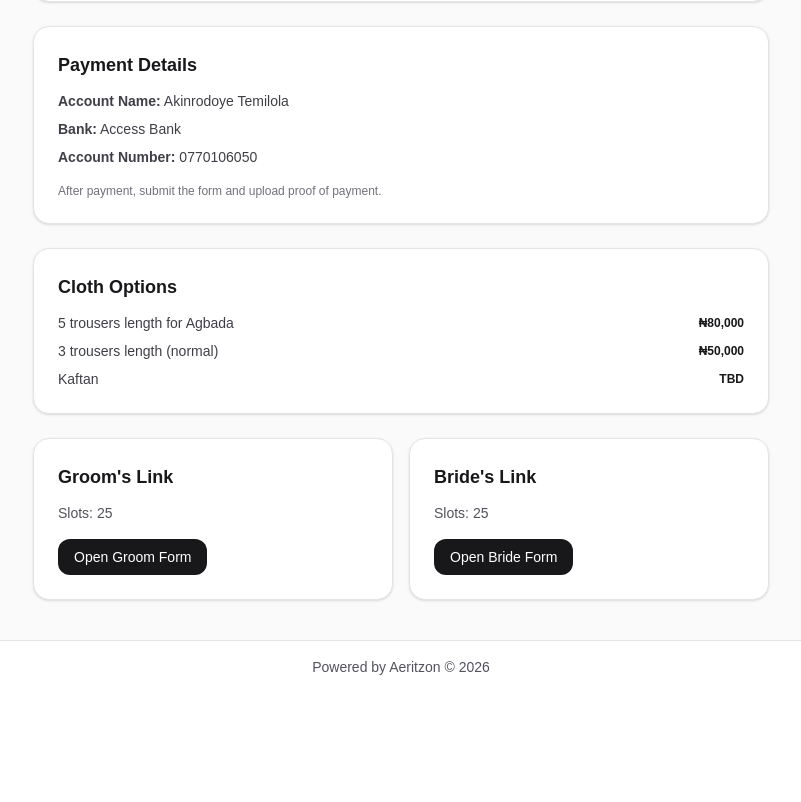
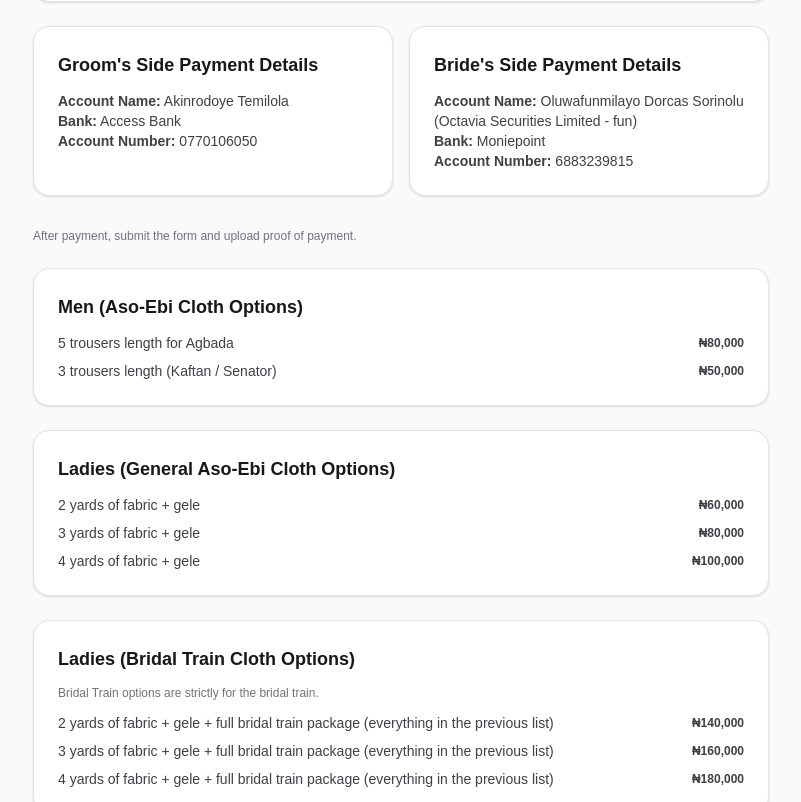
Before and after one commit to Aeritzon-Systems/OyinTope-2026, a Next.js app: page /forms in a window 1280 px wide. Shown: the part 260-1062 px from the top of the page, without its empty margins (239-1040 px from the left). Before the commit the page ends 953 px from the top, so only its background shows below. Built offline with nearby package versions, Linux system fonts and the light colour scheme.

Commit message:
Bride side details implemented

```diff
--- a/src/app/forms/page.tsx
+++ b/src/app/forms/page.tsx
@@ -10,7 +10,7 @@ export default function FormsPage() {
   return (
     <Container>
       <div className="flex flex-col gap-6">
-        <div className="flex item-center justify-between">
+        <div className="flex items-center justify-between">
           <h1 className="text-2xl font-bold">Wedding Forms</h1>
           <Link className="text-sm text-zinc-600 hover:text-zinc-900 underline" href="/">
             Home
@@ -29,30 +29,67 @@ export default function FormsPage() {
           </ul>
         </Card>
 
-        <Card title="Payment Details">
-          <div className="grid gap-2">
+        <div className="grid gap-4 sm:grid-cols-2">
+          <Card title="Groom's Side Payment Details">
             <p>
-              <span className="font-semibold">Account Name:</span> {c.payment.accountName}
+              <span className="font-semibold">Account Name:</span> {c.mensPayment.accountName}
             </p>
             <p>
-              <span className="font-semibold">Bank:</span> {c.payment.bankName}
+              <span className="font-semibold">Bank:</span> {c.mensPayment.bankName}
             </p>
             <p>
-              <span className="font-semibold">Account Number:</span> {c.payment.accountNumber}
+              <span className="font-semibold">Account Number:</span> {c.mensPayment.accountNumber}
             </p>
+          </Card>
 
-            <p className="mt-2 text-xs text-zinc-500">
-              After payment, submit the form and upload proof of payment.
+          <Card title="Bride's Side Payment Details">
+            <p>
+              <span className="font-semibold">Account Name:</span> {c.ladiesPayment.accountName}
             </p>
-          </div>
+            <p>
+              <span className="font-semibold">Bank:</span> {c.ladiesPayment.bankName}
+            </p>
+            <p>
+              <span className="font-semibold">Account Number:</span> {c.ladiesPayment.accountNumber}
+            </p>
+          </Card>
+        </div>
+
+        <p className="mt-2 text-xs text-zinc-500">
+          After payment, submit the form and upload proof of payment.
+        </p>
+
+        <Card title="Men (Aso-Ebi Cloth Options)">
+          <ul className="space-y-2">
+            {c.attire.men.asoEbi.map((o) => (
+              <li key={o.name} className="flex items-center justify-between gap-4">
+                <span>{o.name}</span>
+                <span className="text-xs font-semibold text-primary">{o.price}</span>
+              </li>
+            ))}
+          </ul>
         </Card>
 
-        <Card title="Cloth Options">
+        <Card title="Ladies (General Aso-Ebi Cloth Options)">
           <ul className="space-y-2">
-            {c.attireOptions.map((o) => (
+            {c.attire.ladies.asoEbi.map((o) => (
               <li key={o.name} className="flex items-center justify-between gap-4">
                 <span>{o.name}</span>
-                <span className="text-xs font-semibold text-zinc-900">{o.price}</span>
+                <span className="text-xs font-semibold text-primary">{o.price}</span>
+              </li>
+            ))}
+          </ul>
+        </Card>
+
+        <Card title="Ladies (Bridal Train Cloth Options)">
+          <p className="mb-3 text-xs text-zinc-500">
+            Bridal Train options are strictly for the bridal train.
+          </p>
+          <ul className="space-y-2">
+            {c.attire.ladies.bridalTrain.map((o) => (
+              <li key={o.name} className="flex items-center justify-between gap-4">
+                <span>{o.name}</span>
+                <span className="text-xs font-semibold text-primary">{o.price}</span>
               </li>
             ))}
           </ul>
--- a/src/app/page.tsx
+++ b/src/app/page.tsx
@@ -50,6 +50,17 @@ export default function Home() {
           </p>
         </header>
 
+        <Card title="Attires">
+          <ul className="list-disc pl-5 space-y-2">
+            <li>
+              Men: Off-white Cashmere, Lilac cap.
+            </li>
+            <li>
+              Ladies: Beaded lilac lace, Lilac Sego Gele
+            </li>
+          </ul>
+        </Card>
+
         <Card title="Important Notes">
           <ul className="list-disc pl-5 space-y-2">
             <li>
--- a/src/lib/config.ts
+++ b/src/lib/config.ts
@@ -10,18 +10,53 @@ export const weddingConfig = {
     groomSlots: 25,
     brideSlots: 25,
     groomFormUrl: "https://forms.gle/9ECqn9MsisgHCc2c6",
-    brideFormUrl: "PASTE BRIDE FORM LINK",
+    brideFormUrl: "https://forms.gle/sbVSKX2VQHSD7PG39",
   },
 
-  payment: {
+  mensPayment: {
     accountName: "Akinrodoye Temilola",
     bankName: "Access Bank",
     accountNumber: "0770106050",
   },
 
-  attireOptions: [
-    { name: "5 trousers length for Agbada", price: "₦80,000" },
-    { name: "3 trousers length (normal)", price: "₦50,000" },
-    { name: "Kaftan", price: "TBD" },
-  ]
+  ladiesPayment: {
+    accountName: "Oluwafunmilayo Dorcas Sorinolu (Octavia Securities Limited - fun)",
+    bankName: "Moniepoint",
+    accountNumber: "6883239815",
+  },
+
+  attire: {
+    men: {
+      asoEbi: [
+        { name: "5 trousers length for Agbada", price: "₦80,000" },
+        { name: "3 trousers length (Kaftan / Senator)", price: "₦50,000" },
+      ],
+    },
+
+    ladies: {
+      asoEbi: [
+        { name: "2 yards of fabric + gele", price: "₦60,000" },
+        { name: "3 yards of fabric + gele", price: "₦80,000" },
+        { name: "4 yards of fabric + gele", price: "₦100,000" },
+      ],
+
+      bridalTrain: [
+        {
+          name:
+            "2 yards of fabric + gele + full bridal train package (everything in the previous list)",
+          price: "₦140,000",
+        },
+        {
+          name:
+            "3 yards of fabric + gele + full bridal train package (everything in the previous list)",
+          price: "₦160,000",
+        },
+        {
+          name:
+            "4 yards of fabric + gele + full bridal train package (everything in the previous list)",
+          price: "₦180,000",
+        },
+      ],
+    },
+  },
 };
```
